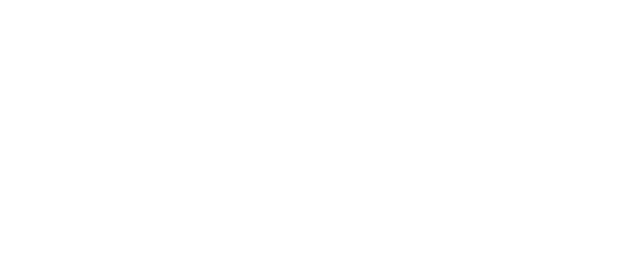
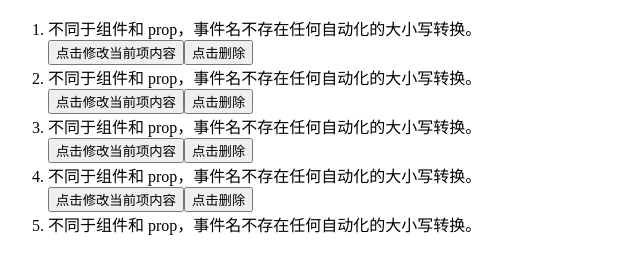
Before and after one commit to heycqing/Vue-to-study, a plain HTML site: page todo/index.html in a window 1280 px wide. Shown: the whole page, without its empty margins (0-640 px from the left). Drawn offline with nearby package versions, Linux system fonts and the light colour scheme.

Commit message:
休息一下 先提交

```diff
--- a/todo/TodoList/todo.js
+++ b/todo/TodoList/todo.js
@@ -1 +1,66 @@
-Vue.compon
+var todoContentList = [
+    {
+        content: '不同于组件和 prop，事件名不存在任何自动化的大小写转换。',
+        ifshow: true
+    },
+    {
+        content: '不同于组件和 prop，事件名不存在任何自动化的大小写转换。',
+        ifshow: true
+    },
+    {
+        content: '不同于组件和 prop，事件名不存在任何自动化的大小写转换。',
+        ifshow: true
+    },
+    {
+        content: '不同于组件和 prop，事件名不存在任何自动化的大小写转换。',
+        ifshow: true
+    },
+    {
+        content: '不同于组件和 prop，事件名不存在任何自动化的大小写转换。',
+        ifShow: true
+    }
+]
+
+Vue.component('delete-todo-button', {
+    props: ['ifshow', 'listindex'],
+    template: '<button @click="deleteTodo" v-show=ifshow>点击删除</button>',
+    methods: {
+        deleteTodo: function () {
+            console.log('listindex ---> s',this.listindex)
+            console.log('删除')
+        }
+    }
+})
+
+Vue.component('edit-todo-button', {
+    props: ['ifshow', 'listindex'],
+    template: '<button @click="editTodo" v-show=ifshow>点击修改当前项内容</button>',
+    methods: {
+        editTodo: function () {
+            console.log(':listindex=listindex', this.listindex)
+            console.log('编辑')
+        }
+    }
+})
+
+Vue.component('todo-list', {
+    props: ['todoList', 'listindex'],
+    template: "<div> <li>{{todoList.content}}</li><edit-todo-button :ifshow=todoList.ifshow :listindex=listindex></edit-todo-button><delete-todo-button :ifshow=todoList.ifshow :listindex=listindex></delete-todo-button></div>",
+    methods: {
+        deleteTodo: function () {
+            console.log('删除')
+            console.log('123', $index)
+        },
+        editTodo: function () {
+            console.log('编辑')
+        }
+    }
+})
+
+var app = new Vue({
+    el: '#app',
+    data: {
+        todoContentList,
+        ifshow: true
+    }
+})
--- a/todo/index.html
+++ b/todo/index.html
@@ -1,14 +1,28 @@
 <!DOCTYPE html>
 <html lang="en">
+
 <head>
     <meta charset="UTF-8">
     <meta name="viewport" content="width=device-width, initial-scale=1.0">
     <meta http-equiv="X-UA-Compatible" content="ie=edge">
     <title>Todo 列表</title>
     <script src="https://cdn.jsdelivr.net/npm/vue/dist/vue.js"></script>
+
 </head>
+
 <body>
+    <div id="app">
+
+        <div>
+            <ol>
+                <todo-list :todo-list='item' v-for="(item, index) in todoContentList" :key='index' :listindex='index'></todo-list>
+            </ol>
+        </div>
+
+    </div>
 
     <script src="./TodoList/todo.js"></script>
+
 </body>
+
 </html>
```
Also changed, not shown: todo/TodoList/todoItem/deleteTodoButton.js (deleted), todo/TodoList/todoItem/editTodoButton.js (deleted), todo/TodoList/todoListFooter/clearTodosButton.js (deleted), todo/TodoList/todoListFooter/todoListSttistics.js (deleted).
